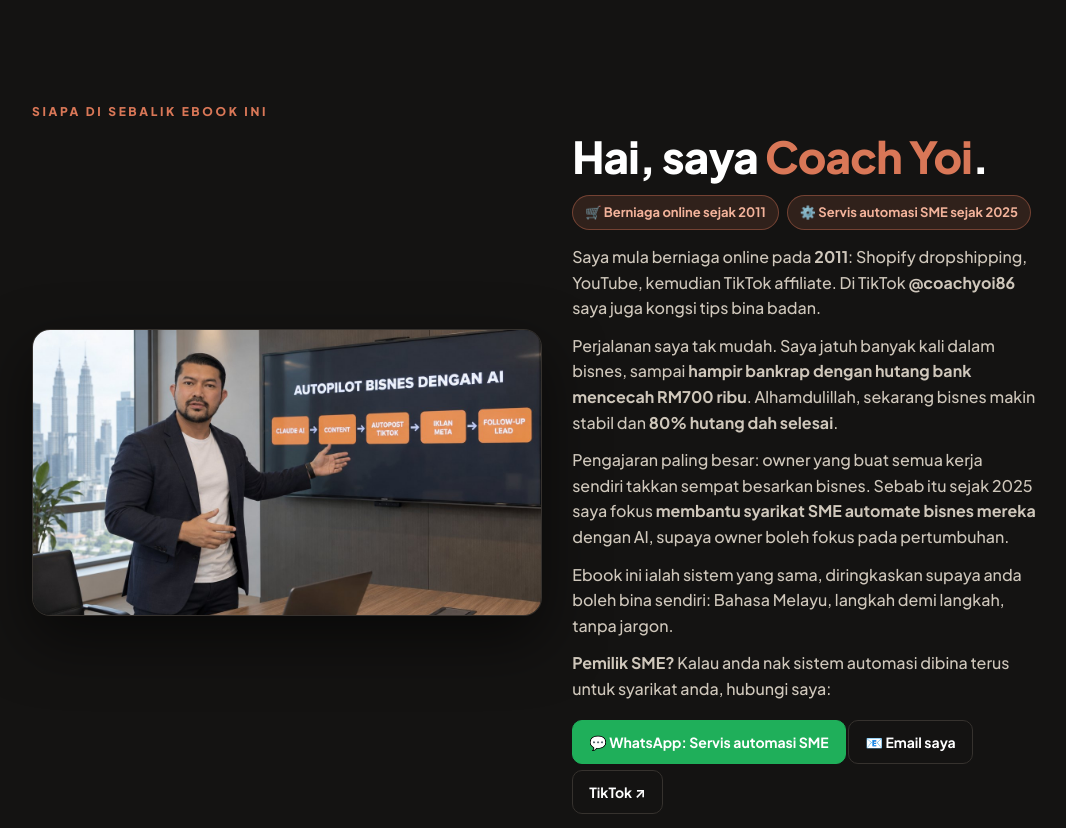
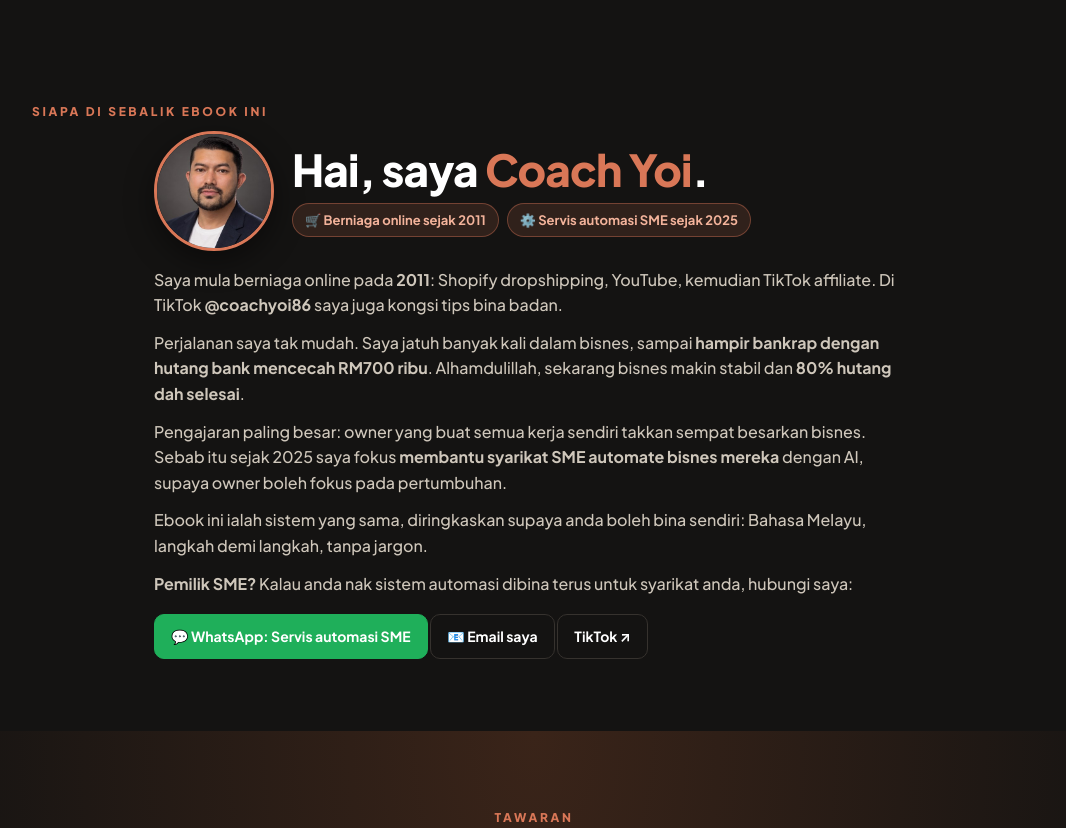
Before and after one commit to muhammadhasrul93-source/autopilot-bisnes, a plain HTML site: page index.html in a window 1280 px wide. Shown: the part 8860-9688 px from the top of the page, without its empty margins (106-1172 px from the left). Drawn offline with Linux system fonts and the light colour scheme; no server answers.

Commit message:
Profil: headshot studio kecil (bulat) di sebelah nama
Co-Authored-By: Claude Opus 5.5 <noreply@anthropic.com>

```diff
--- a/index.html
+++ b/index.html
@@ -216,13 +216,14 @@ footer{border-top:1px solid var(--line);padding:30px 0 120px;font-size:12.5px;co
 .guar{display:flex;gap:12px;align-items:flex-start;margin:16px 0 4px;padding:12px 14px;border-radius:12px;background:#EAF7F0;color:#1d3b2c;font-size:14px;line-height:1.45;text-align:left}
 .guar .i{font-size:22px;line-height:1}
 .sample-link{display:block;text-align:center;margin-top:12px;font-weight:700;font-size:14px;color:#C15F3C}
-.about{display:grid;grid-template-columns:1.1fr 1fr;gap:30px;align-items:center}
-.about img{width:100%;aspect-ratio:16/9;height:auto;border-radius:18px;object-fit:cover;object-position:30% 30%;box-shadow:0 24px 60px rgba(0,0,0,.55);border:1px solid var(--line)}
+.about{max-width:760px;margin:0 auto}
+.ahead{display:flex;gap:18px;align-items:center;margin-bottom:16px}
+.ahead img{width:120px;height:120px;flex:none;border-radius:50%;object-fit:cover;border:3px solid var(--o);box-shadow:0 10px 30px rgba(0,0,0,.45)}
 .about p{color:#CFC7BB;margin:0 0 12px}
-.about .chips{display:flex;flex-wrap:wrap;gap:8px;margin:0 0 14px}.about .chips span{font-size:13px;font-weight:700;padding:6px 12px;border-radius:99px;background:rgba(217,119,87,.14);border:1px solid rgba(217,119,87,.4);color:#F3B39B}
+.about .chips{display:flex;flex-wrap:wrap;gap:8px;margin:0}.about .chips span{font-size:13px;font-weight:700;padding:6px 12px;border-radius:99px;background:rgba(217,119,87,.14);border:1px solid rgba(217,119,87,.4);color:#F3B39B}
 @media(max-width:760px){.about .chips{justify-content:center}}
 .about .btn2{display:inline-block;margin-top:6px;padding:10px 16px;border:1px solid var(--line);border-radius:10px;color:#fff;text-decoration:none;font-weight:700;font-size:14px}
-@media(max-width:760px){.about{grid-template-columns:1fr;text-align:center}}
+@media(max-width:760px){.about{text-align:center}.ahead{flex-direction:column;gap:12px}.ahead img{width:104px;height:104px}}
 .lm .card2{max-width:620px;margin:0 auto;background:var(--ink2);border:1px solid var(--line);border-radius:20px;padding:26px 22px;text-align:center}
 .lm form{display:flex;gap:10px;margin-top:16px;flex-wrap:wrap}
 .lm input[type=email]{flex:1 1 240px;min-width:0;padding:15px 16px;border-radius:12px;border:1px solid var(--line);background:#141312;color:#fff;font:600 16px "Plus Jakarta Sans",sans-serif}
@@ -535,10 +536,14 @@ fbq('init','2749301935525051');fbq('track','PageView');
  <div class="wrap" style="max-width:1040px">
   <span class="kick">Siapa di sebalik ebook ini</span>
   <div class="about">
-   <img src="assets/coachyoi-present.jpg" alt="Coach Yoi menerangkan aliran automasi bisnes dengan Claude AI" loading="lazy" width="1280" height="720">
    <div>
-    <h2 style="margin-top:0">Hai, saya <span class="o">Coach Yoi</span>.</h2>
-    <div class="chips"><span>🛒 Berniaga online sejak 2011</span><span>⚙️ Servis automasi SME sejak 2025</span></div>
+    <div class="ahead">
+     <img src="assets/coachyoi-headshot.jpg" alt="Coach Yoi" loading="lazy" width="120" height="120">
+     <div>
+      <h2 style="margin:0 0 8px">Hai, saya <span class="o">Coach Yoi</span>.</h2>
+      <div class="chips"><span>🛒 Berniaga online sejak 2011</span><span>⚙️ Servis automasi SME sejak 2025</span></div>
+     </div>
+    </div>
     <p>Saya mula berniaga online pada <b>2011</b>: Shopify dropshipping, YouTube, kemudian TikTok affiliate. Di TikTok <b>@coachyoi86</b> saya juga kongsi tips bina badan.</p>
     <p>Perjalanan saya tak mudah. Saya jatuh banyak kali dalam bisnes, sampai <b>hampir bankrap dengan hutang bank mencecah RM700 ribu</b>. Alhamdulillah, sekarang bisnes makin stabil dan <b>80% hutang dah selesai</b>.</p>
     <p>Pengajaran paling besar: owner yang buat semua kerja sendiri takkan sempat besarkan bisnes. Sebab itu sejak 2025 saya fokus <b>membantu syarikat SME automate bisnes mereka</b> dengan AI, supaya owner boleh fokus pada pertumbuhan.</p>
```
Also changed, not shown: assets/coachyoi-headshot.jpg (added), assets/coachyoi-present.jpg (deleted).
